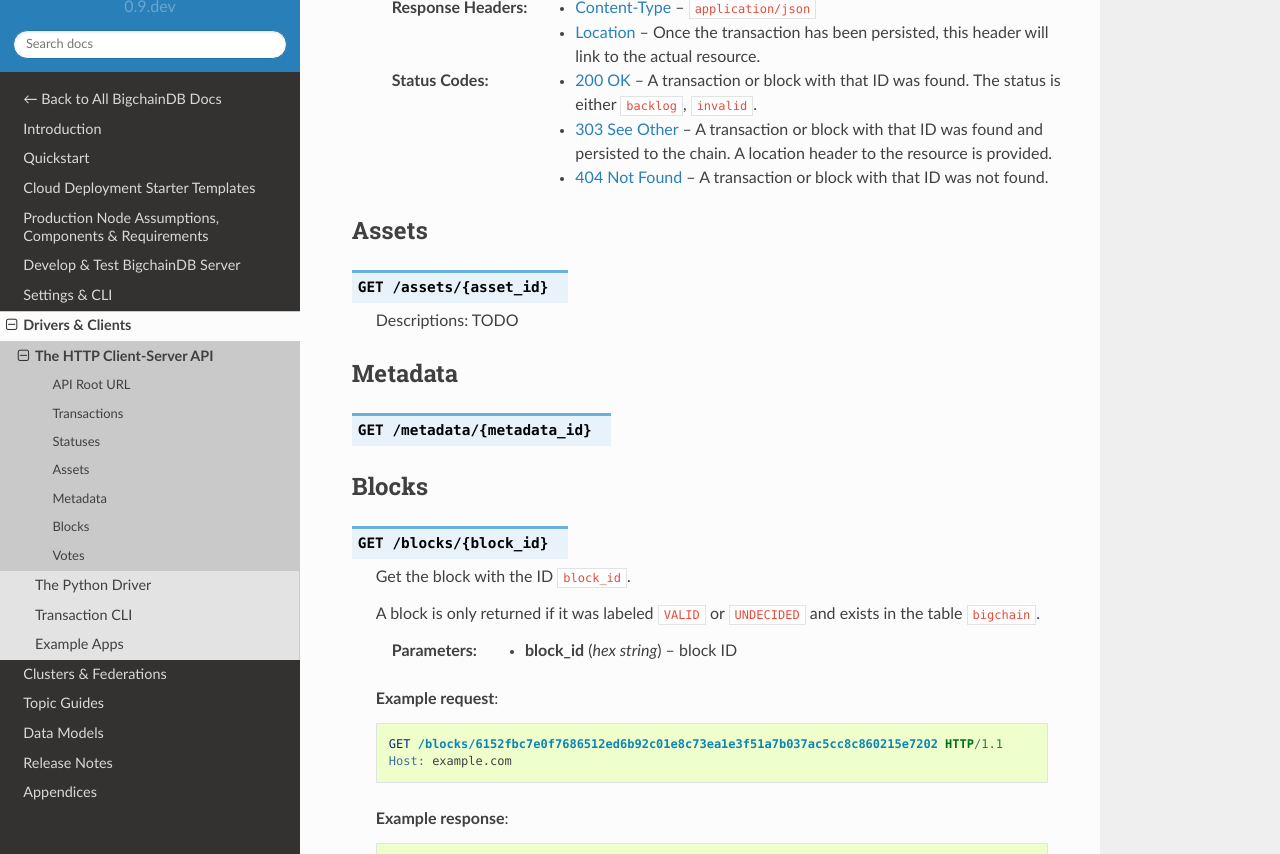
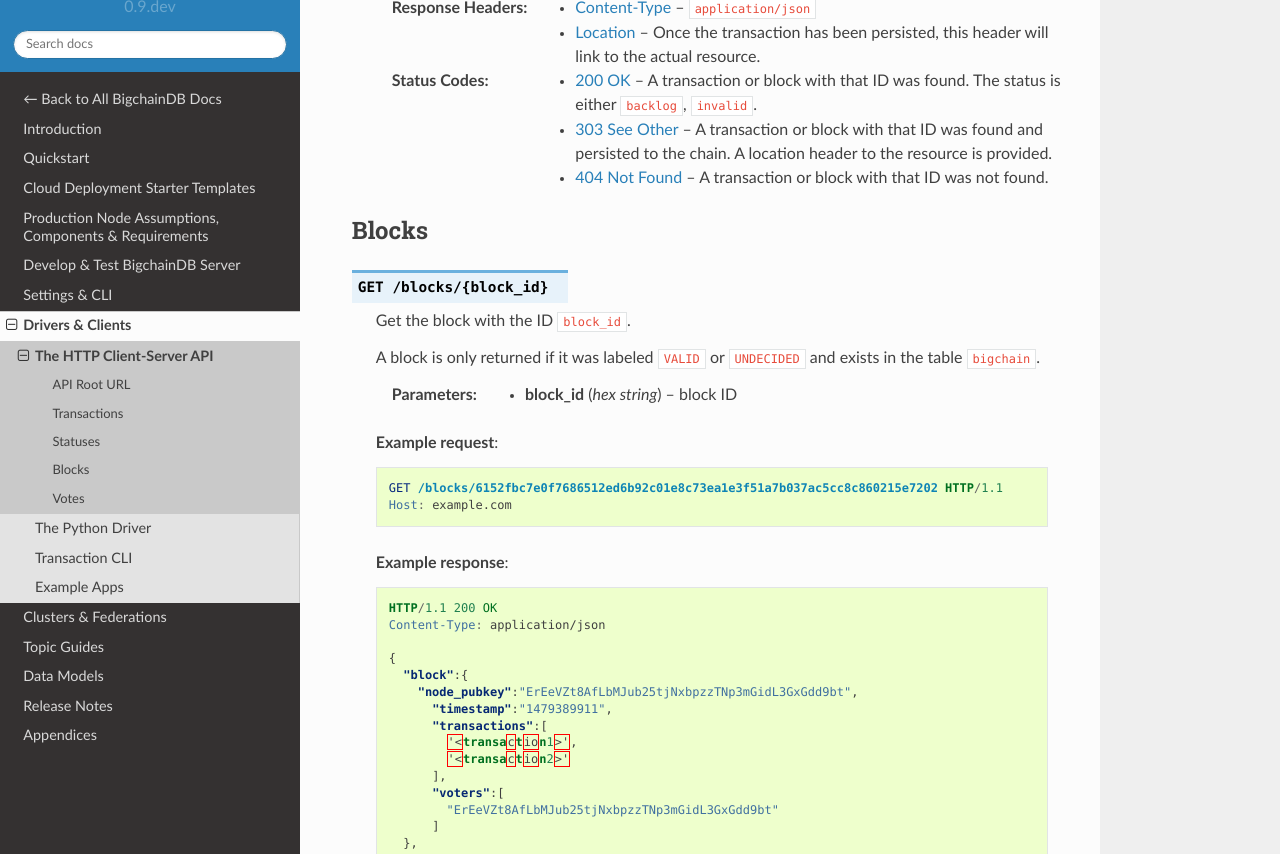
Before and after one commit to bigchaindb/bigchaindb, a Sphinx documentation site: the page built from docs/server/source/drivers-clients/http-client-server-api.rst, in a window 1280 px wide and 900 px high, scrolled down 8212 px, cut to the strip 46-900 px from the top of the window. Built offline with Sphinx 7.4.7 and the Read the Docs theme 2.0.0, drawn with Linux system fonts in a browser that asks for light colours; pages that are not in the unit, such as notebooks, are missing from menus.

Commit message:
Remove uuid based endpoints

```diff
--- a/docs/server/source/drivers-clients/http-client-server-api.rst
+++ b/docs/server/source/drivers-clients/http-client-server-api.rst
@@ -450,21 +450,6 @@ Statuses
    :statuscode 303: A transaction or block with that ID was found and persisted to the chain. A location header to the resource is provided.
    :statuscode 404: A transaction or block with that ID was not found.
 
-
-Assets
---------------------------------
-
-.. http:get:: /assets/{asset_id}
-
-   Descriptions: TODO
-
-
-Metadata
---------------------------------
-
-.. http:get:: /metadata/{metadata_id}
-
-
 Blocks
 --------------------------------
 
```
